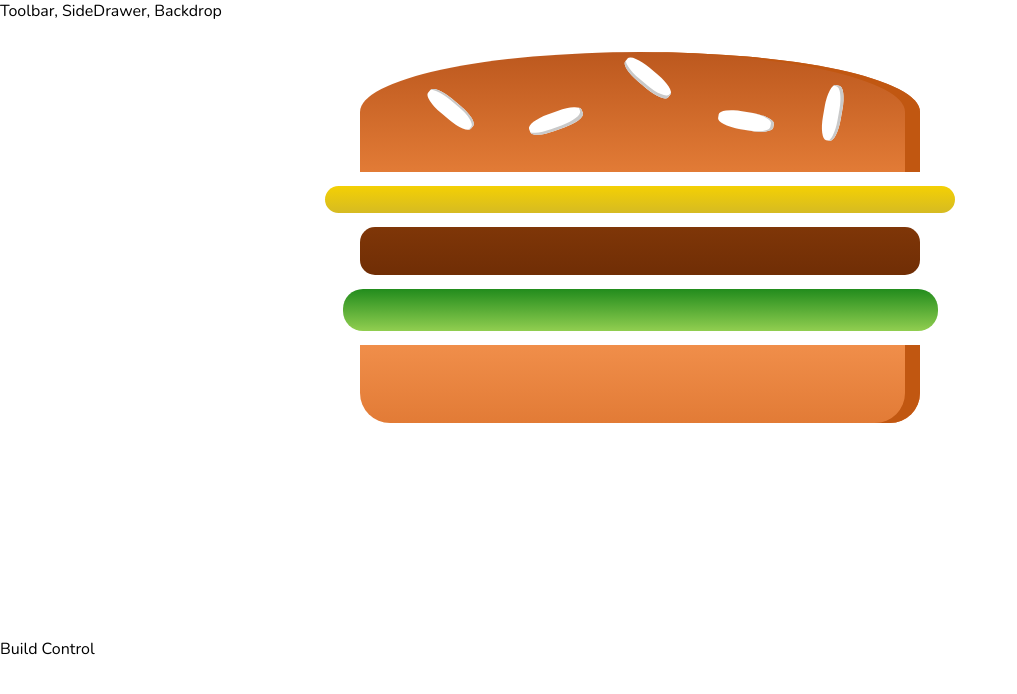
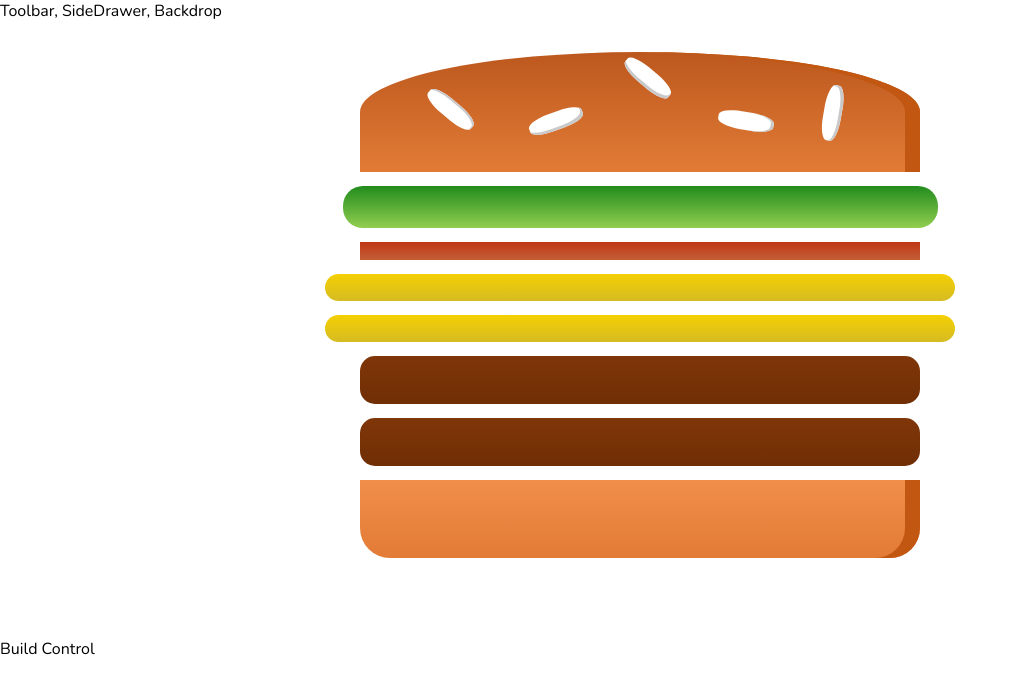
Before and after one commit to Rinatik79/burger-reactjs, a React app: page / in a window 1280 px wide. Shown: the top 694 px of the page, without its empty margins (0-1017 px from the left). Built offline with nearby package versions, Linux system fonts and the light colour scheme.

Commit message:
BurgerIngredient softcoded 1

```diff
--- a/src/components/Burger/Burger.js
+++ b/src/components/Burger/Burger.js
@@ -1,15 +1,19 @@
 import React from 'react';
 import classes from './Burger.css';
-import BurgerIngridient from './BurgerIngridient/BurgerIngridient'
+import BurgerIngredient from './BurgerIngredient/BurgerIngredient';
 
 const burger = (props) => {
+    const transformedIngredients = Object.keys(props.ingredients).map(igKey => {
+        return [...Array(props.ingredients[igKey])].map((_, i) => {
+            return <BurgerIngredient key={igKey + i} type={igKey} />;
+        });
+    });
+
     return (
         <div className = {classes.Burger}>
-            <BurgerIngridient type="bread-top"/>
-            <BurgerIngridient type="cheese"/>
-            <BurgerIngridient type="meat"/>
-            <BurgerIngridient type="salad"/>
-            <BurgerIngridient type="bread-bottom"/>
+            <BurgerIngredient type="bread-top"/>
+            {transformedIngredients}
+            <BurgerIngredient type="bread-bottom"/>
         </div>
     );
 }
--- a/src/components/Burger/Burgeringridient/Burgeringridient.js
+++ b/src/components/Burger/BurgerIngredient/BurgerIngredient.js
@@ -1,16 +1,16 @@
 import React, {Component} from "react";
-import classes from "./BurgerIngridient.css";
+import classes from "./BurgerIngredient.css";
 import PropTypes from 'prop-types';
 
-class BurgerIngridient extends Component {
+class BurgerIngredient extends Component {
     render (){
-        let ingridient = null;
+        let ingredient = null;
         switch (this.props.type){
             case ("bread-bottom"):
-                ingridient = <div className={classes.BreadBottom}></div>;
+                ingredient = <div className={classes.BreadBottom}></div>;
                 break;
             case ("bread-top"):
-                ingridient = (
+                ingredient = (
                     <div className={classes.BreadTop}>
                     <div className={classes.Seeds1}></div>
                     <div className={classes.Seeds2}></div>
@@ -18,26 +18,27 @@
                 );
                 break;
             case ("meat"):
-                ingridient = <div className={classes.Meat}></div>;
+                ingredient = <div className={classes.Meat}></div>;
                 break;
             case ("cheese"):
-                ingridient = <div className={classes.Cheese}></div>;
+                ingredient = <div className={classes.Cheese}></div>;
                 break;
             case ("bacon"):
-                ingridient = <div className={classes.Bacon}></div>;
+                ingredient = <div className={classes.Bacon}></div>;
                 break;
             case ("salad"):
-                ingridient = <div className={classes.Salad}></div>;
+                ingredient = <div className={classes.Salad}></div>;
                 break;
-            default: null;
+            default:
+                ingredient = null;
     };
-    return ingridient;
+    return ingredient;
     }
 }
 
-BurgerIngridient.propTypes = {
+BurgerIngredient.propTypes = {
     type: PropTypes.string.isRequired
 }
 
 
-export default BurgerIngridient;
+export default BurgerIngredient;
--- a/src/containers/BurgerBuilder/BurgerBuilder.js
+++ b/src/containers/BurgerBuilder/BurgerBuilder.js
@@ -3,10 +3,23 @@
 import Burger from '../../components/Burger/Burger';
 
 class BurgerBuilder extends Component{
+    //constructor (props){
+    //    super(props);
+    //    this.state = {
+    //    }
+    // }
+    state = {
+        ingredients: {
+            salad: 1,
+            bacon: 1,
+            cheese: 2,
+            meat: 2
+        }
+    }
     render (){
         return (
             <Auxillary>
-                <Burger />
+                <Burger ingredients = {this.state.ingredients}/>
                 <div>Build Control</div>
             </Auxillary>
         );
```
Also changed, not shown: src/components/Burger/BurgerIngredient/BurgerIngredient.css (renamed from src/components/Burger/Burgeringridient/Burgeringridient.css).
